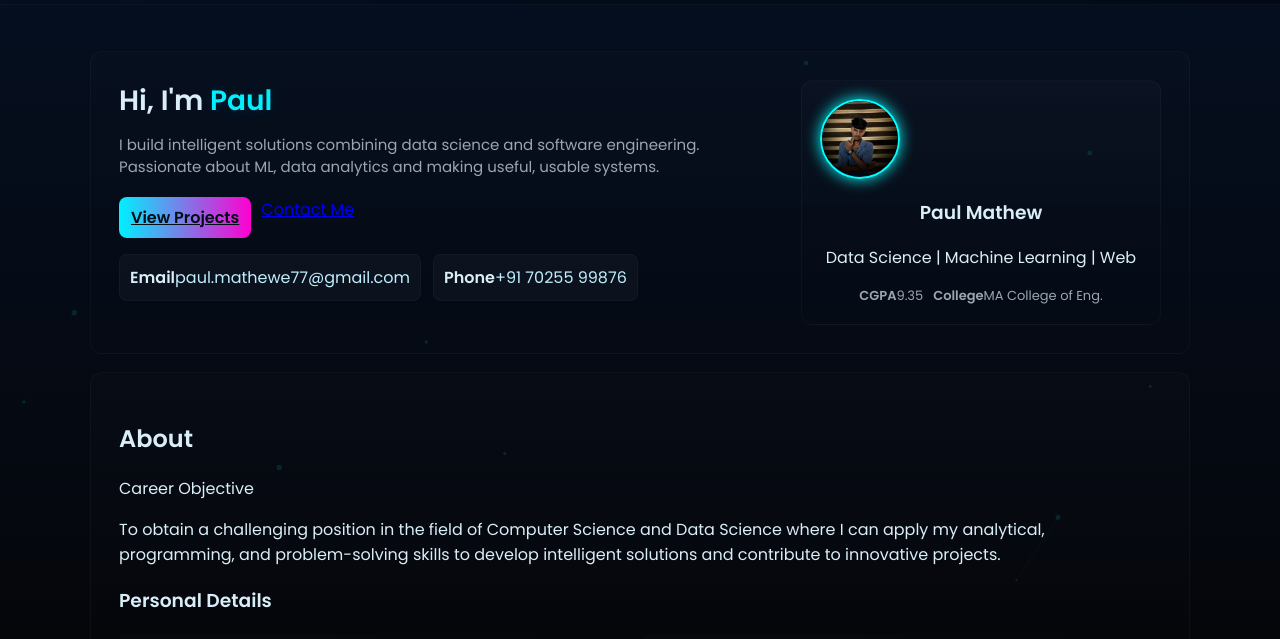
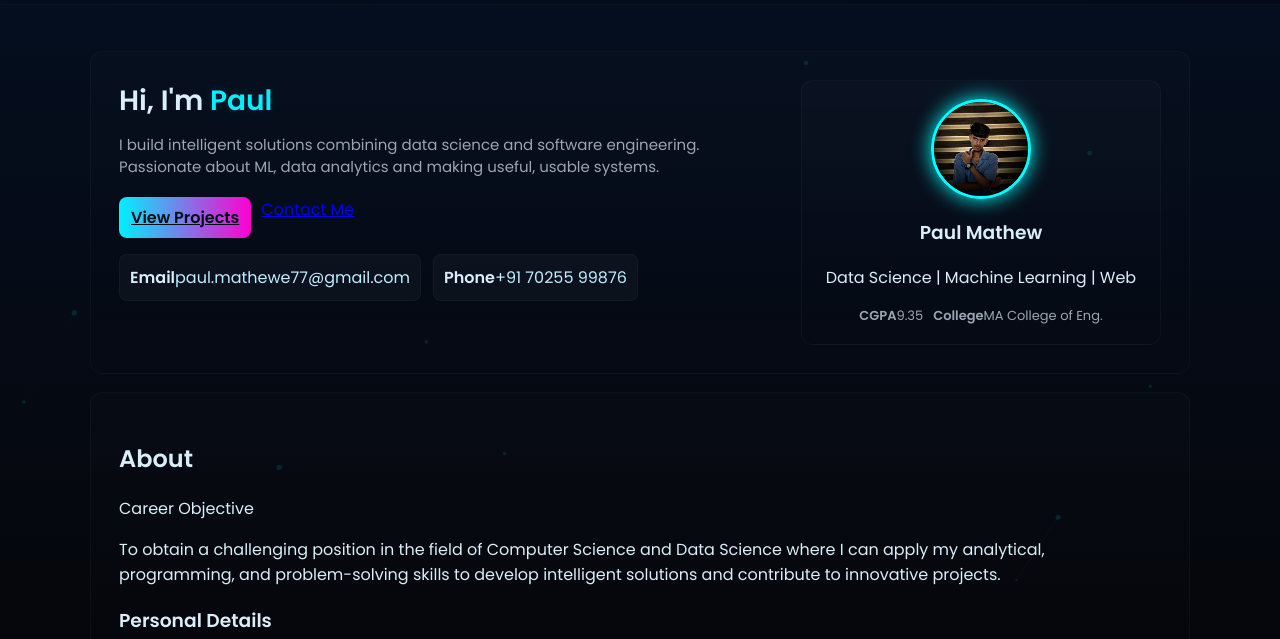
Before and after one commit to im-Paulsive/im-Paulsive.github.io, a plain HTML site: page index.html in a window 1280 px wide. Shown: the part 133-772 px from the top of the page. Drawn offline with Linux system fonts and the light colour scheme.

Commit message:
Update style.css

```diff
--- a/style.css
+++ b/style.css
@@ -78,29 +78,30 @@ body{
 /* profile card */
 .profile-card{background:linear-gradient(180deg, rgba(255,255,255,0.02), transparent);padding:18px;border-radius:12px;border:1px solid rgba(255,255,255,0.03);text-align:center}
 .profile-avatar {
-  width: 80px;            /* match the original square/circle size */
-  height: 80px;
-  border-radius: 50%;     /* circular */
-  overflow: hidden;       /* crop the image */
-  border: 2px solid #00ffff;
-  box-shadow: 0 0 15px #00ffff;
+  width: 100px;              /* diameter of circle */
+  height: 100px;             /* same as width */
+  border-radius: 50%;         /* makes it a perfect circle */
+  overflow: hidden;           /* crops image to circle */
+  border: 3px solid #00ffff;  /* neon border */
+  box-shadow: 0 0 20px #00ffff;
   display: flex;
   align-items: center;
   justify-content: center;
+  margin: 0 auto;            /* center in parent */
 }
 
 .profile-avatar img {
-  max-width: 100%;        /* ensures image never exceeds container */
-  max-height: 100%;       /* ensures image never exceeds container */
-  object-fit: cover;      /* fills container, maintains aspect ratio */
+  width: 100%;
+  height: 100%;
+  object-fit: cover;          /* fill container without stretching */
+  border-radius: 50%;         /* keeps image circular */
   display: block;
-  border-radius: inherit; /* same rounded shape as container */
   transition: transform 0.3s ease, box-shadow 0.3s ease;
 }
 
 .profile-avatar:hover img {
   transform: scale(1.05);
-  box-shadow: 0 0 20px #ff00ff;
+  box-shadow: 0 0 25px #ff00ff;
 }
 
 
```
